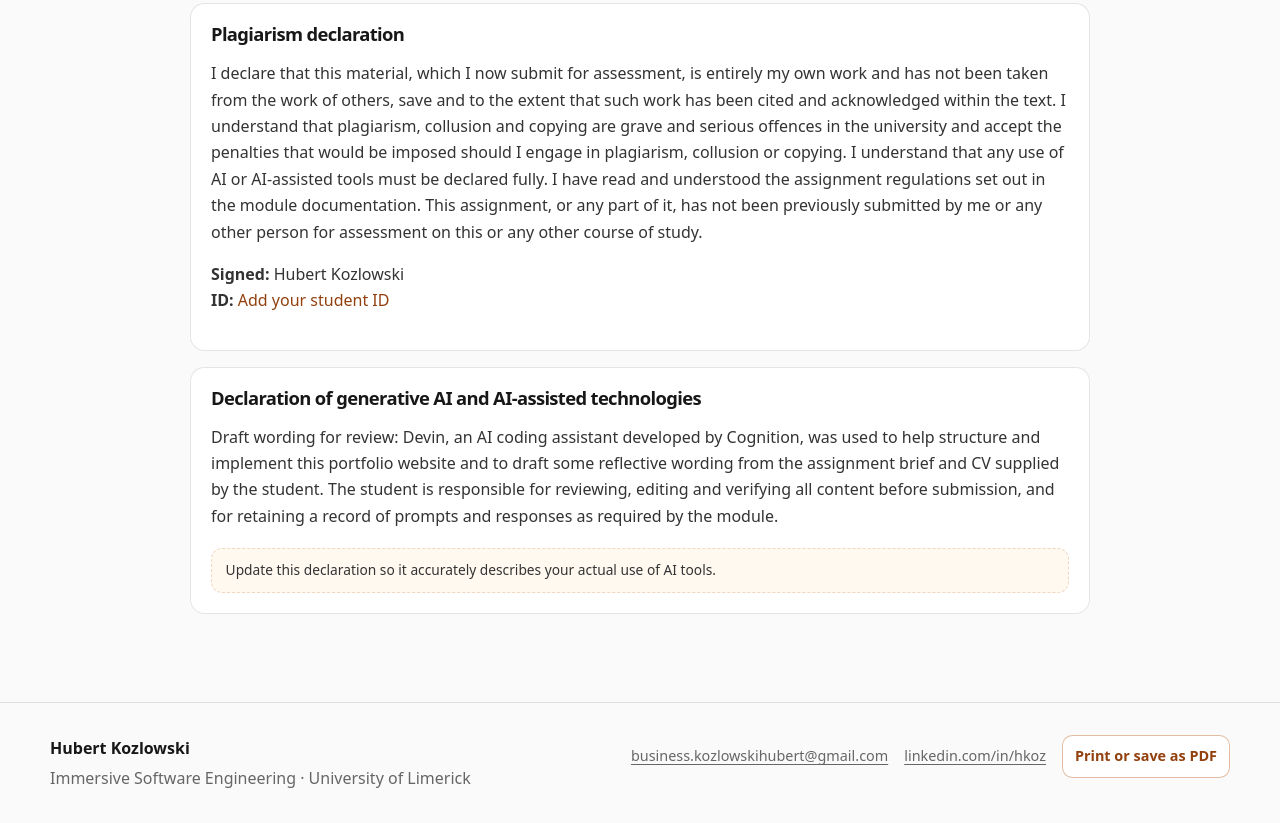
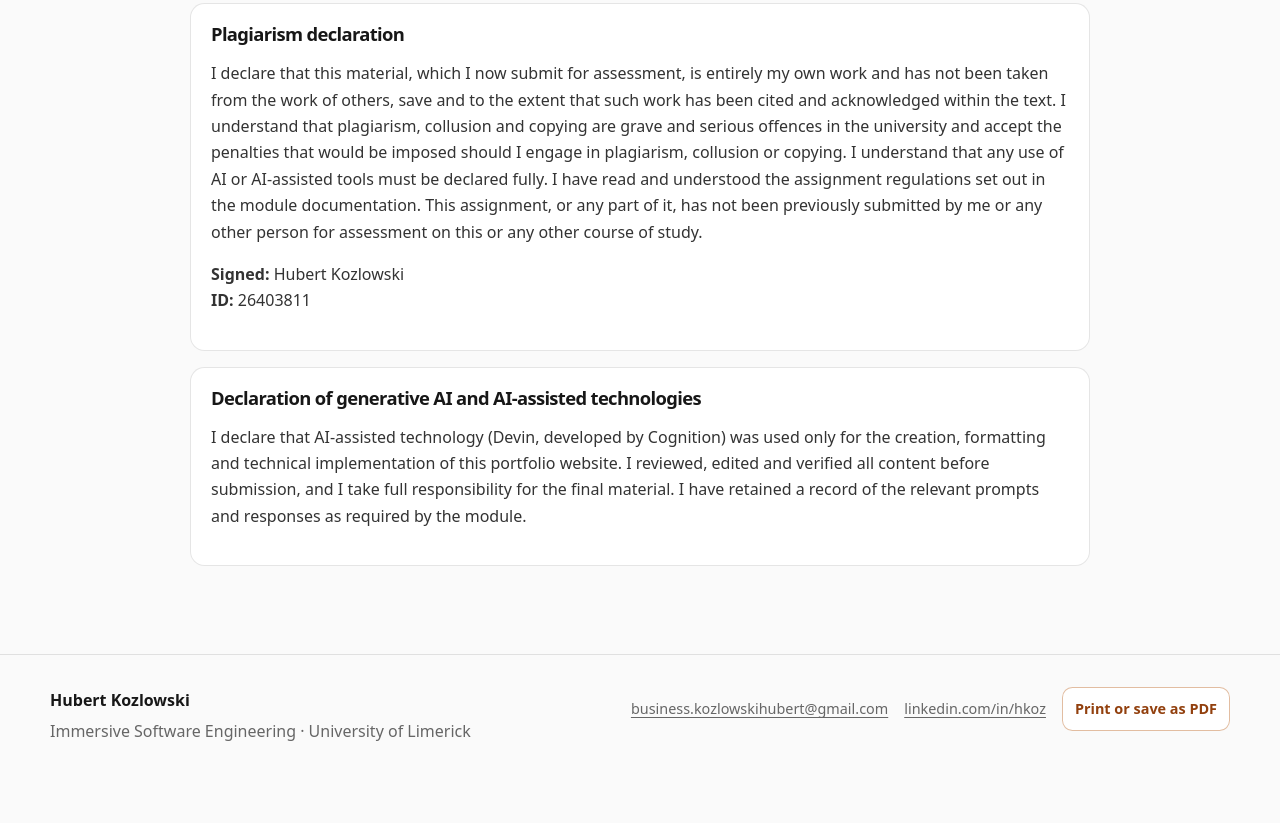
Before and after one commit to hubert-kozlowski/hubert-kozlowski-portfolio, a plain HTML site: page index.html in a window 1280 px wide. Shown: the part 10936-11759 px from the top of the page. After the commit the page ends 11712 px from the top, so only its background shows below. Drawn offline with Linux system fonts and the light colour scheme.

Commit message:
Finalise declarations and student ID
Add the student ID and rewrite the AI declaration in first person,
limiting it to website creation, formatting and technical implementation.

Generated with [Devin](https://devin.ai)

Co-Authored-By: Devin <158243242+devin-ai-integration[bot]@users.noreply.github.com>

```diff
--- a/index.html
+++ b/index.html
@@ -483,12 +483,11 @@
         <div class="declaration-box reveal">
           <h3>Plagiarism declaration</h3>
           <p>I declare that this material, which I now submit for assessment, is entirely my own work and has not been taken from the work of others, save and to the extent that such work has been cited and acknowledged within the text. I understand that plagiarism, collusion and copying are grave and serious offences in the university and accept the penalties that would be imposed should I engage in plagiarism, collusion or copying. I understand that any use of AI or AI-assisted tools must be declared fully. I have read and understood the assignment regulations set out in the module documentation. This assignment, or any part of it, has not been previously submitted by me or any other person for assessment on this or any other course of study.</p>
-          <p><strong>Signed:</strong> Hubert Kozlowski<br><strong>ID:</strong> <span class="placeholder-inline">Add your student ID</span></p>
+          <p><strong>Signed:</strong> Hubert Kozlowski<br><strong>ID:</strong> 26403811</p>
         </div>
         <div class="declaration-box reveal">
           <h3>Declaration of generative AI and AI-assisted technologies</h3>
-          <p>Draft wording for review: Devin, an AI coding assistant developed by Cognition, was used to help structure and implement this portfolio website and to draft some reflective wording from the assignment brief and CV supplied by the student. The student is responsible for reviewing, editing and verifying all content before submission, and for retaining a record of prompts and responses as required by the module.</p>
-          <p class="status-note draft">Update this declaration so it accurately describes your actual use of AI tools.</p>
+          <p>I declare that AI-assisted technology (Devin, developed by Cognition) was used only for the creation, formatting and technical implementation of this portfolio website. I reviewed, edited and verified all content before submission, and I take full responsibility for the final material. I have retained a record of the relevant prompts and responses as required by the module.</p>
         </div>
       </div>
     </section>
```
Also changed, not shown: 1 other file.
